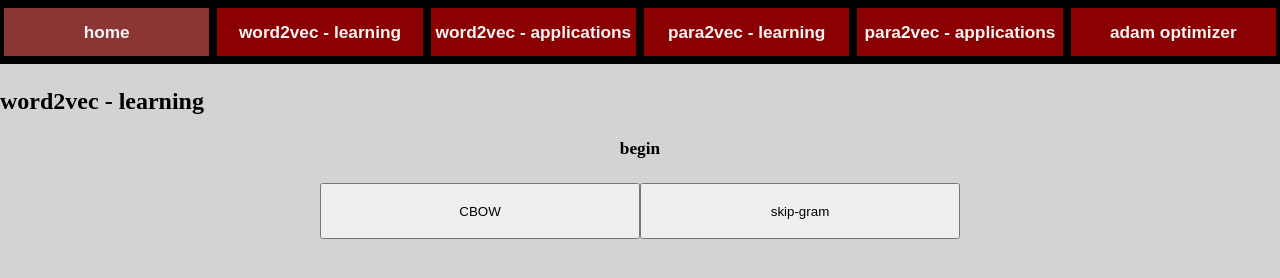
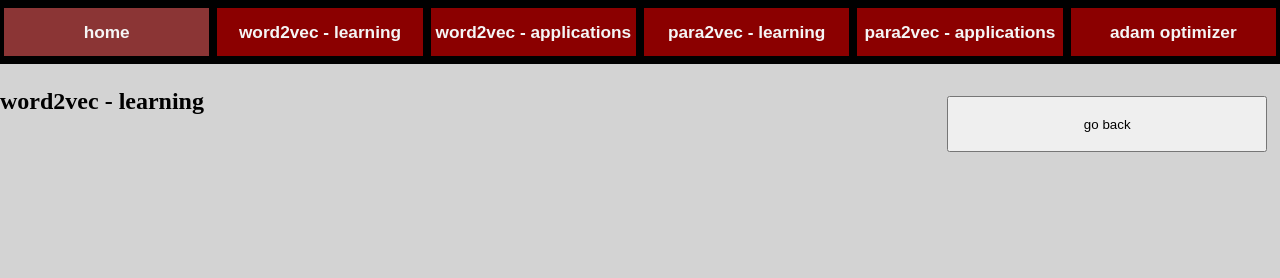
Before and after one commit to hyoder/visNLP, a website: page public/views/w2v1.html in a window 1280 px wide. Both pictures are taken after a click on the button "CBOW". Drawn offline with Linux system fonts and the light colour scheme.

Commit message:
trying this out

```diff
--- a/public/scripts/w2v1_script.js
+++ b/public/scripts/w2v1_script.js
@@ -1,4 +1,5 @@
 const      canv = document.getElementById( "w2v_canv" ),
+       back_btn = document.getElementById( "back_btn" ),
        statuses = ["init", "onehot", "textprep"];
 let page_status = 0;
 function init()
@@ -10,8 +11,8 @@ function init()
     canv.innerHTML += "<button id = \"skip_btn\">skip-gram</button></div>"
     const cbow_btn = document.getElementById( "cbow_btn" ),
           skip_btn = document.getElementById( "skip_btn" );
-    cbow_btn.addEventListener( "click", () => { page_status++; canv.dataset.mode = "cbow"; } );
-    skip_btn.addEventListener( "click", () => { page_status++; canv.dataset.mode = "skipgram"; } );
+    cbow_btn.addEventListener( "click", () => { updater("r"); canv.dataset.mode = "cbow"; } );
+    skip_btn.addEventListener( "click", () => { updater("r"); canv.dataset.mode = "skipgram"; } );
 }
 function onehot()
 {
@@ -21,11 +22,13 @@ function textprep()
 {
     canv.innerHTML  = "";
 }
-function updater( page_status )
+function updater( r_or_l )
 {
+    if ( r_or_l === "r" ) { page_status++; }
+    if ( r_or_l === "l" ) { page_status--; }
+    if( page_status > 0 ) { back_btn.style.display = "inline-block"; }
+    else                  { back_btn.style.display = "none"; }
     let page = statuses[ page_status ];
-    console.log("updater");
-    console.log(page);
     switch( page )
     {
         case   "init":       init(); break;
@@ -37,4 +40,4 @@ window.onload = (e) => {
     console.log('page loaded');
     updater(page_status);
 };
-page_status.addEventListener("change", () => { updater( page_status ); })
+back_btn.addEventListener( "click", () => { updater("l"); } )
--- a/public/style.css
+++ b/public/style.css
@@ -17,6 +17,13 @@ button
 {
     height: 7vh;
     width: 25vw;
+}
+#back_btn
+{
+    display: none;
+    position: fixed;
+    right: 1vw;
+    top: 12vh;
 }
 #navbar
 {
--- a/public/views/w2v1.html
+++ b/public/views/w2v1.html
@@ -15,6 +15,7 @@
         </div>
         <div id="restofpage">
             <div style="height:3vh;"></div>
+            <button id="back_btn">go back</button>
             <h2>word2vec - learning</h2>
             <div style="height:3vh;"></div>
             <div id="w2v_canv" data-mode="init"></div>
```
